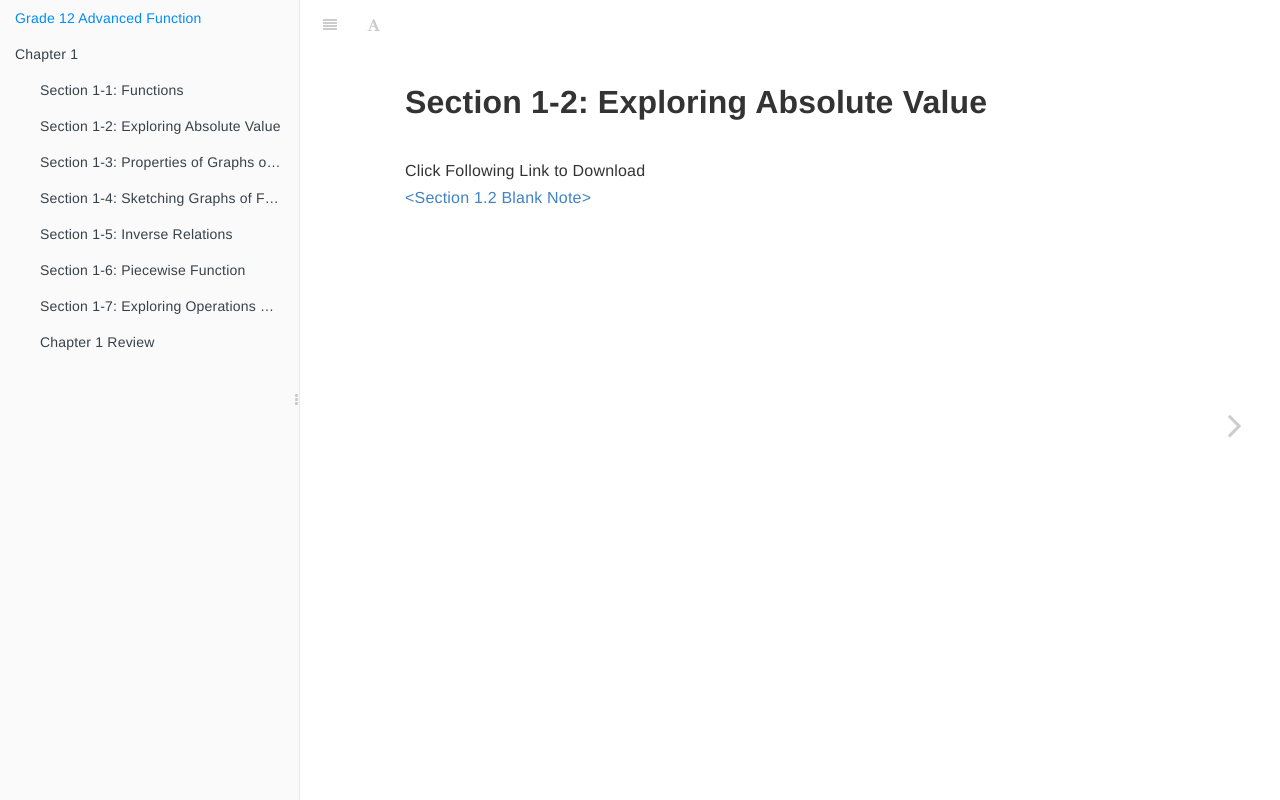
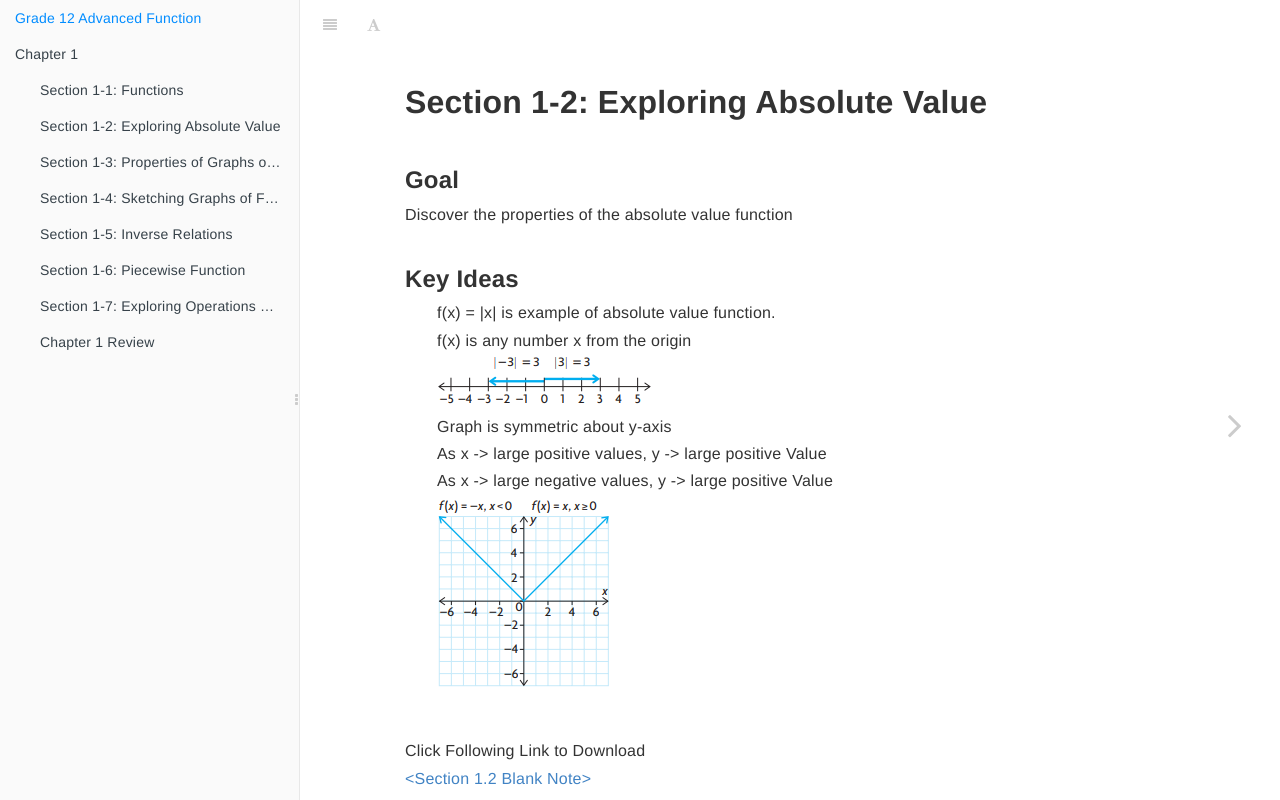
Before and after one commit to BDFD-Online-Demo/EBook01_MHF4U, a Flask app: page /Chapter1/s02 in a window 1280 px wide. Run offline with Flask 2, Linux system fonts and the light colour scheme; some libraries are stand-ins or nearby versions.

Commit message:
update chapter 2 section 2

```diff
--- a/templates/c01/s02.html
+++ b/templates/c01/s02.html
@@ -1,7 +1,7 @@
 <!--
  * @Author: BDFD
  * @Date: 2022-03-02 15:00:22
- * @LastEditTime: 2022-03-03 14:35:12
+ * @LastEditTime: 2022-03-03 14:46:37
  * @LastEditors: BDFD
  * @Description:
  * @FilePath: \EBook01_MHF4U\templates\c01\s02.html
@@ -21,6 +21,23 @@
         <div class="page-inner">
             <section class="normal" id="section-">
                 <h1>Section 1-2: Exploring Absolute Value</h1>
+                <h3 style="margin-bottom: 0px;">Goal</h3>
+                <p>Discover the properties of the absolute value function</p>
+                <h3 style="margin-bottom: 0px;">Key Ideas</h3>
+                <ul>
+                    <li>f(x) = |x| is example of absolute value function.</li>
+                    <li>f(x) is any number x from the origin</li>
+                    <li style="list-style: none;">
+                        <img src="{{ url_for('static',filename='images/c01/s02_01.png') }}" alt="">
+                    </li>
+                    <li>Graph is symmetric about y-axis</li>
+                    <li>As x -> large positive values, y -> large positive Value</li>
+                    <li>As x -> large negative values, y -> large positive Value</li>
+                    <li style="list-style: none;">
+                        <img src="{{ url_for('static',filename='images/c01/s02_02.png') }}" alt="">
+                    </li>
+                </ul>
+                <br />
                 <p> Click Following Link to
                     Download<br />
                     <a href="{{ url_for('static',filename='download/Unit_1/Unit 1 Blank 1.2.pdf') }}" download>
```
Also changed, not shown: static/images/c01/s02_01.png (added), static/images/c01/s02_02.png (added).
